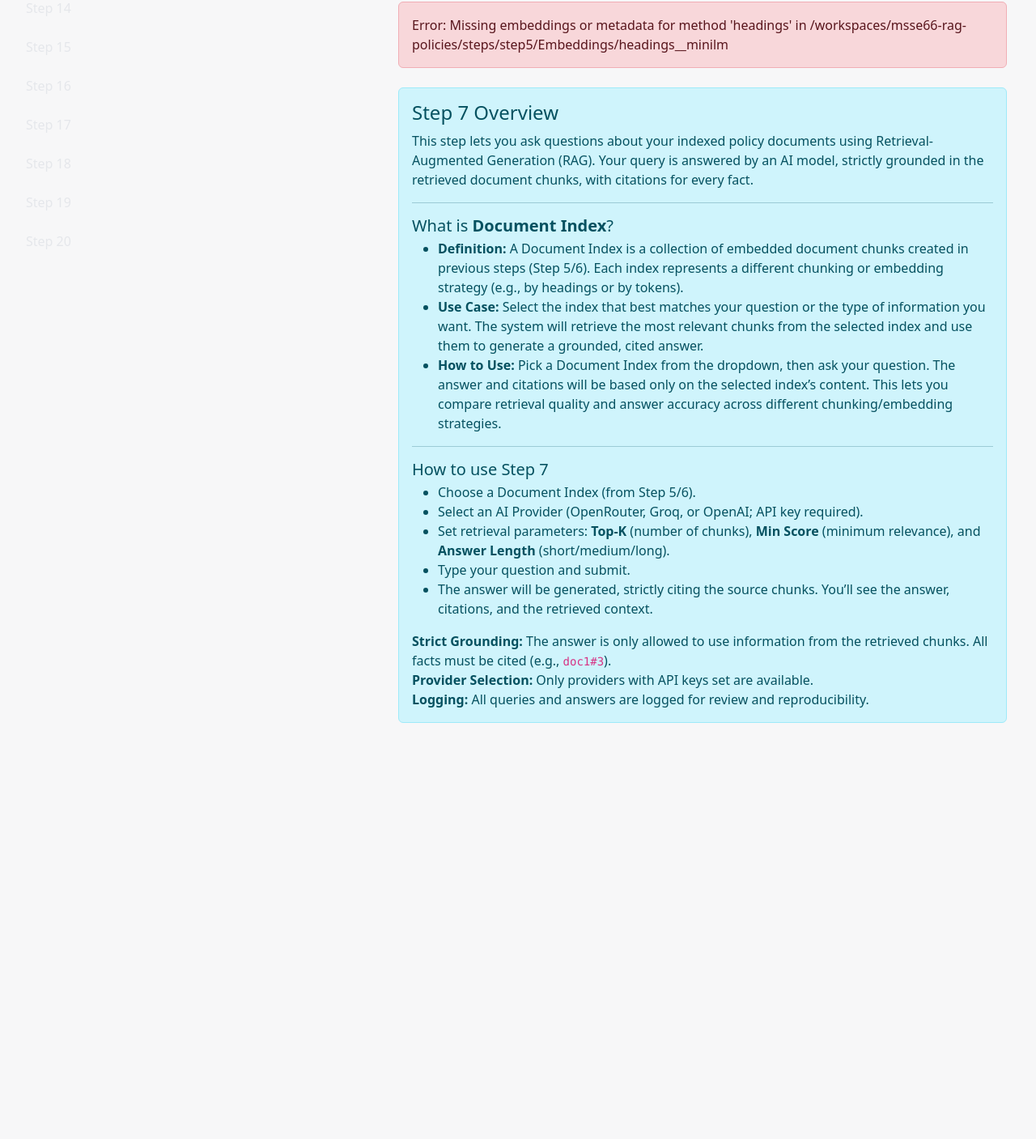
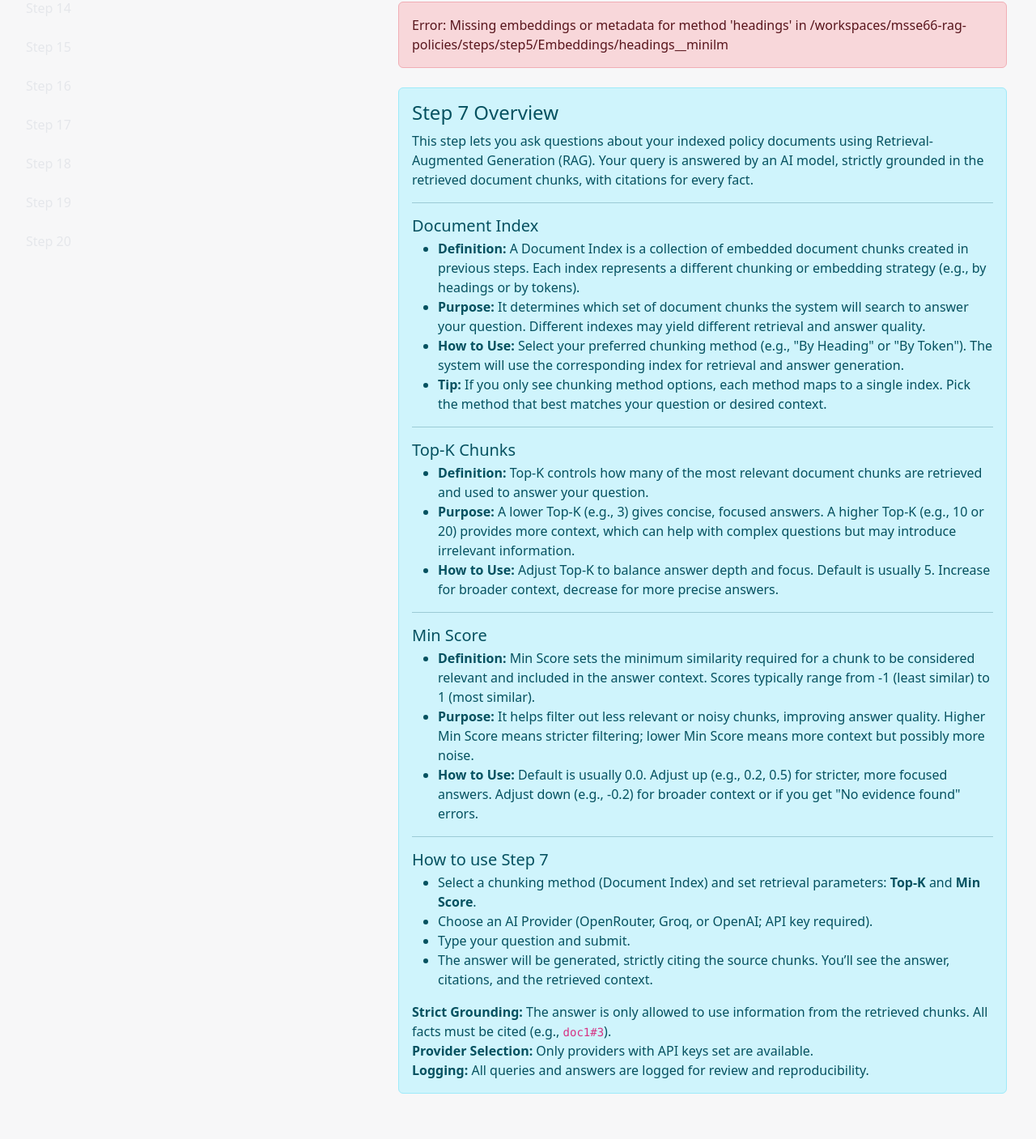
Before and after one commit to Aryan1359/msse66-rag-policies, a Flask app: page /steps/7 in a window 1280 px wide. Shown: the part 807-2214 px from the top of the page at 81% size. Before the commit the page ends 1700 px from the top, so only its background shows below. Run offline with Flask 3, Linux system fonts and the light colour scheme.

Commit message:
Add all required files for live app

```diff
--- a/templates/steps/step_7.html
+++ b/templates/steps/step_7.html
@@ -127,18 +127,32 @@
     <h4 class="mb-2">Step 7 Overview</h4>
     <p>This step lets you ask questions about your indexed policy documents using Retrieval-Augmented Generation (RAG). Your query is answered by an AI model, strictly grounded in the retrieved document chunks, with citations for every fact.</p>
     <hr>
-    <h5 class="mb-1">What is <b>Document Index</b>?</h5>
+    <h5 class="mb-1">Document Index</h5>
     <ul>
-      <li><b>Definition:</b> A Document Index is a collection of embedded document chunks created in previous steps (Step 5/6). Each index represents a different chunking or embedding strategy (e.g., by headings or by tokens).</li>
-      <li><b>Use Case:</b> Select the index that best matches your question or the type of information you want. The system will retrieve the most relevant chunks from the selected index and use them to generate a grounded, cited answer.</li>
-      <li><b>How to Use:</b> Pick a Document Index from the dropdown, then ask your question. The answer and citations will be based only on the selected index’s content. This lets you compare retrieval quality and answer accuracy across different chunking/embedding strategies.</li>
+      <li><b>Definition:</b> A Document Index is a collection of embedded document chunks created in previous steps. Each index represents a different chunking or embedding strategy (e.g., by headings or by tokens).</li>
+      <li><b>Purpose:</b> It determines which set of document chunks the system will search to answer your question. Different indexes may yield different retrieval and answer quality.</li>
+      <li><b>How to Use:</b> Select your preferred chunking method (e.g., "By Heading" or "By Token"). The system will use the corresponding index for retrieval and answer generation.</li>
+      <li><b>Tip:</b> If you only see chunking method options, each method maps to a single index. Pick the method that best matches your question or desired context.</li>
+    </ul>
+    <hr>
+    <h5 class="mb-1">Top-K Chunks</h5>
+    <ul>
+      <li><b>Definition:</b> Top-K controls how many of the most relevant document chunks are retrieved and used to answer your question.</li>
+      <li><b>Purpose:</b> A lower Top-K (e.g., 3) gives concise, focused answers. A higher Top-K (e.g., 10 or 20) provides more context, which can help with complex questions but may introduce irrelevant information.</li>
+      <li><b>How to Use:</b> Adjust Top-K to balance answer depth and focus. Default is usually 5. Increase for broader context, decrease for more precise answers.</li>
+    </ul>
+    <hr>
+    <h5 class="mb-1">Min Score</h5>
+    <ul>
+      <li><b>Definition:</b> Min Score sets the minimum similarity required for a chunk to be considered relevant and included in the answer context. Scores typically range from -1 (least similar) to 1 (most similar).</li>
+      <li><b>Purpose:</b> It helps filter out less relevant or noisy chunks, improving answer quality. Higher Min Score means stricter filtering; lower Min Score means more context but possibly more noise.</li>
+      <li><b>How to Use:</b> Default is usually 0.0. Adjust up (e.g., 0.2, 0.5) for stricter, more focused answers. Adjust down (e.g., -0.2) for broader context or if you get "No evidence found" errors.</li>
     </ul>
     <hr>
     <h5 class="mb-1">How to use Step 7</h5>
     <ul>
-      <li>Choose a Document Index (from Step 5/6).</li>
-      <li>Select an AI Provider (OpenRouter, Groq, or OpenAI; API key required).</li>
-      <li>Set retrieval parameters: <b>Top-K</b> (number of chunks), <b>Min Score</b> (minimum relevance), and <b>Answer Length</b> (short/medium/long).</li>
+      <li>Select a chunking method (Document Index) and set retrieval parameters: <b>Top-K</b> and <b>Min Score</b>.</li>
+      <li>Choose an AI Provider (OpenRouter, Groq, or OpenAI; API key required).</li>
       <li>Type your question and submit.</li>
       <li>The answer will be generated, strictly citing the source chunks. You’ll see the answer, citations, and the retrieved context.</li>
     </ul>
```
Also changed, not shown: 1 other file.
